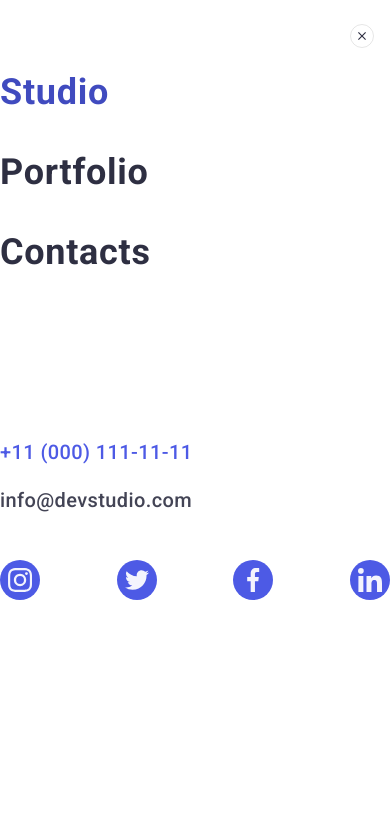
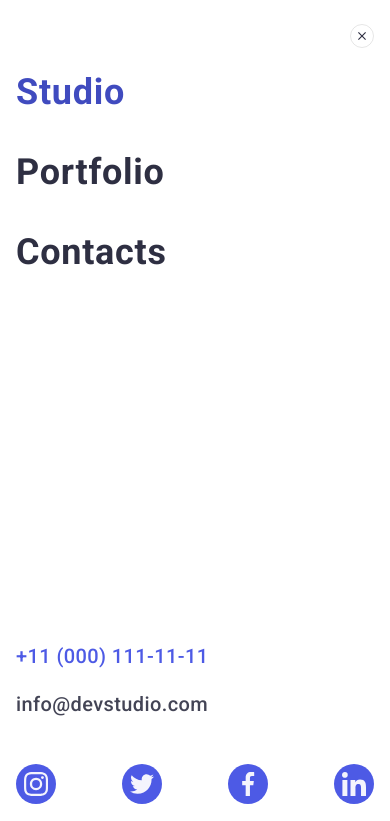
Before and after one commit to Karlson1979/goit-markup-hw-06, a website: page index.html in a window 390 px wide. Shown: the top 821 px of the page. Drawn offline with nearby package versions, Linux system fonts and the light colour scheme.

Commit message:
mobile-menu-container

```diff
--- a/css/style.css
+++ b/css/style.css
@@ -66,7 +66,9 @@ img {
         background-color: #FFFFFF;
         display: flex;
         flex-direction: column;
-
+        justify-content: space-between;
+        padding-left: 16px;
+        padding-right: 16px;
         flex-basis: auto;
         height: 100vh;
         overflow-y: auto;
```
